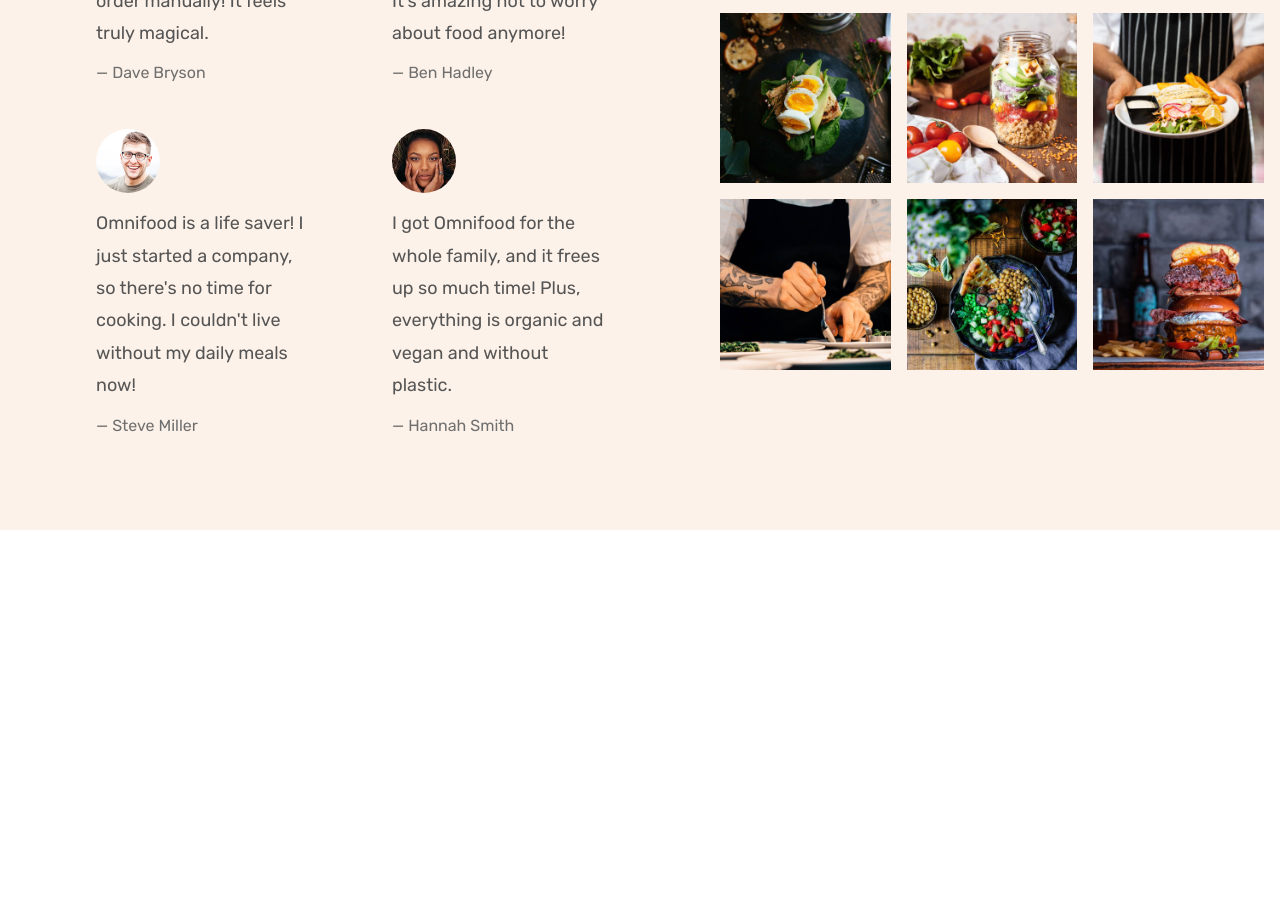
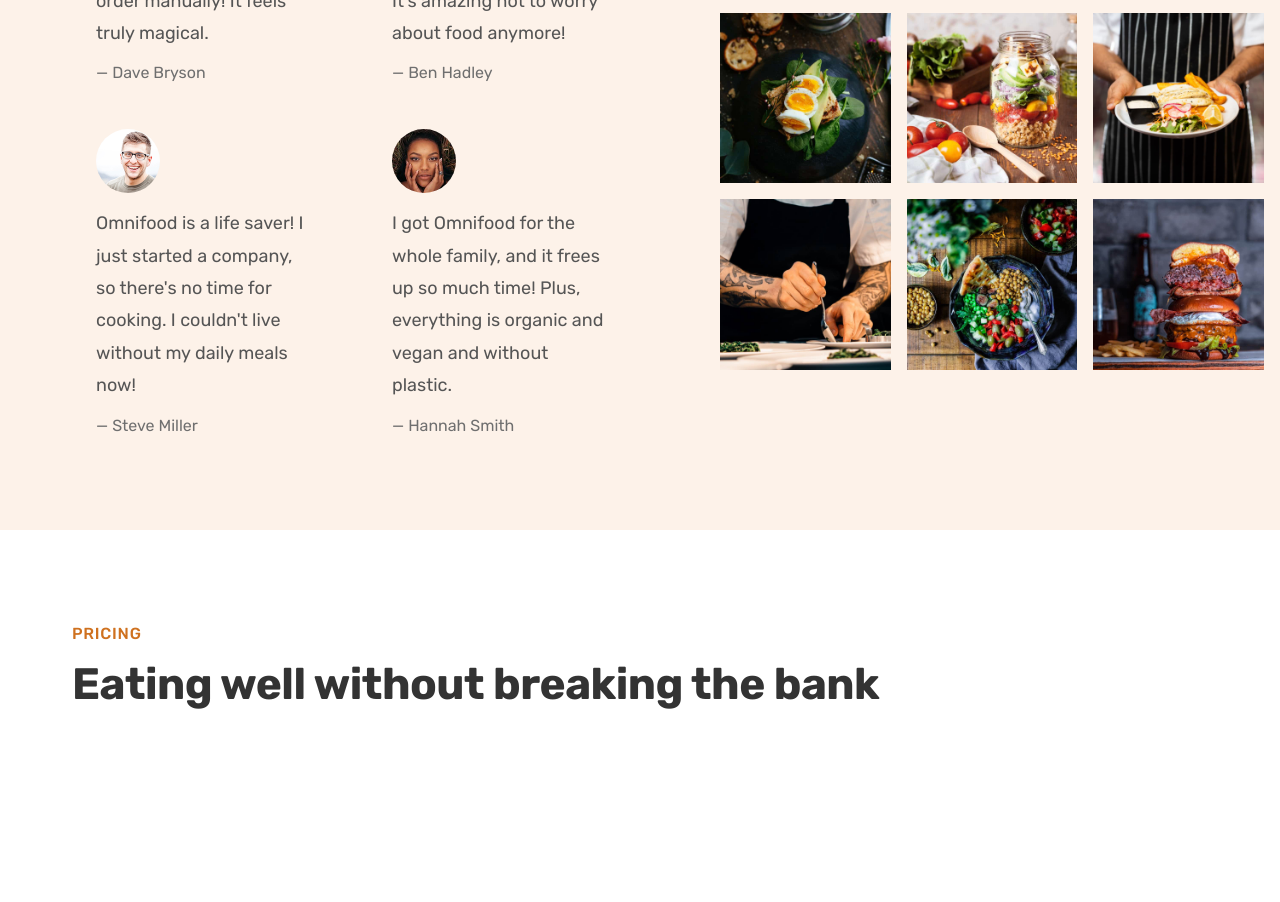
Before and after one commit to SrestMilan/OmniFood_Project, a plain HTML site: page index.html in a window 1280 px wide. Shown: the part 4077-4979 px from the top of the page. Before the commit the page ends 4607 px from the top, so only its background shows below. Drawn offline with nearby package versions, Linux system fonts and the light colour scheme.

Commit message:
initialzing pricing section

```diff
--- a/css/style.css
+++ b/css/style.css
@@ -362,3 +362,8 @@
 .gallery-item img:hover {
   transform: scale(1.1);
 }
+
+/*Pricing Section*******/
+.section-pricing {
+  padding: 9.6rem 0;
+}
--- a/index.html
+++ b/index.html
@@ -310,6 +310,14 @@
 
         </div>
       </section>
+      <section class="section-pricing">
+        <div class="container ">
+          <span class="sub-heading">Pricing</span>
+          <h2 class="heading-secondary">
+           Eating well without breaking the bank
+          </h2>
+        </div>
+      </section>
     </main>
     <script
       type="module"
```
